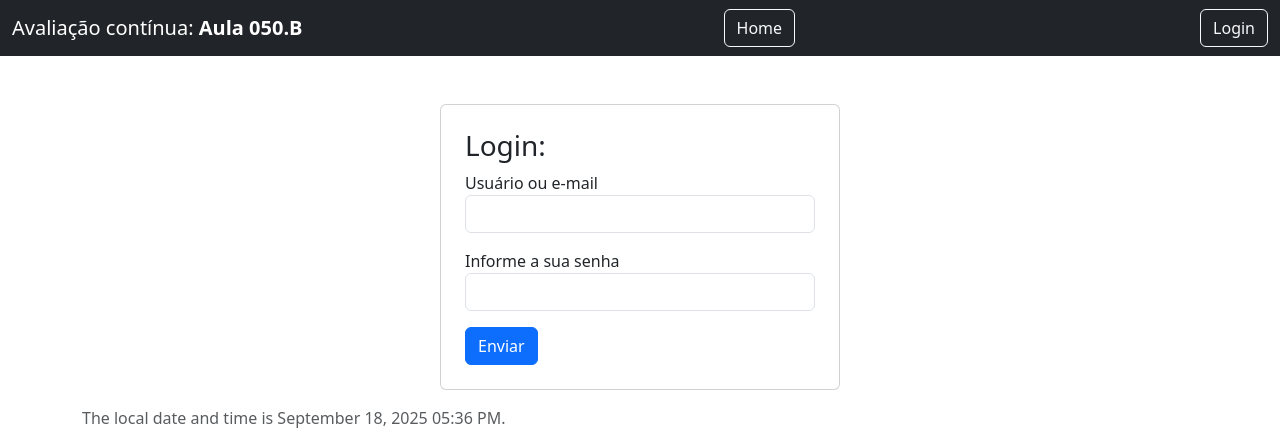
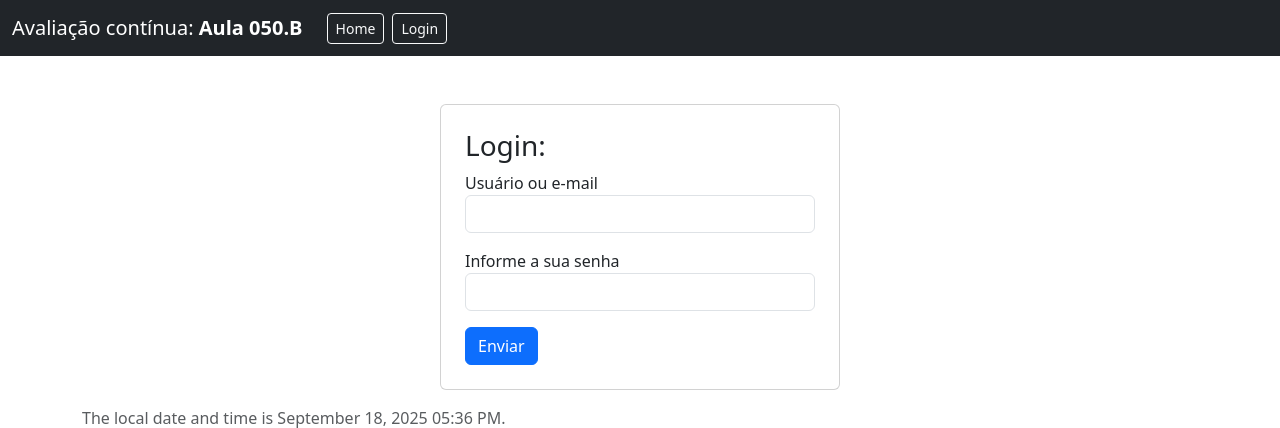
Before and after one commit to SorayaGomesS/Semana06.FormulariosWeb, a Flask app: page /login in a window 1280 px wide. Shown: the top 428 px of the page. Run offline with Flask 3, Linux system fonts and the light colour scheme.

Commit message:
Update login.html

```diff
--- a/templates/login.html
+++ b/templates/login.html
@@ -6,13 +6,16 @@
     <link href="https://cdn.jsdelivr.net/npm/bootstrap@5.3.0/dist/css/bootstrap.min.css" rel="stylesheet">
 </head>
 <body>
-    <nav class="navbar navbar-dark bg-dark">
-        <div class="container-fluid d-flex align-items-center gap-2">
+<nav class="navbar navbar-dark bg-dark">
+    <div class="container-fluid">
+        <div class="d-flex align-items-center gap-2">
             <a href="/" class="navbar-brand text-white">Avaliação contínua: <b>Aula 050.B</b></a>
-            <a href="/" class="btn btn-outline-light">Home</a>
-            <a href="/login" class="btn btn-outline-light">Login</a>
+            <a href="/" class="btn btn-outline-light btn-sm">Home</a>
+            <a href="/login" class="btn btn-outline-light btn-sm">Login</a>
         </div>
-    </nav>
+    </div>
+</nav>
+
 
     <div class="container mt-5">
         <div class="card p-4 mx-auto" style="max-width:400px;">
```
